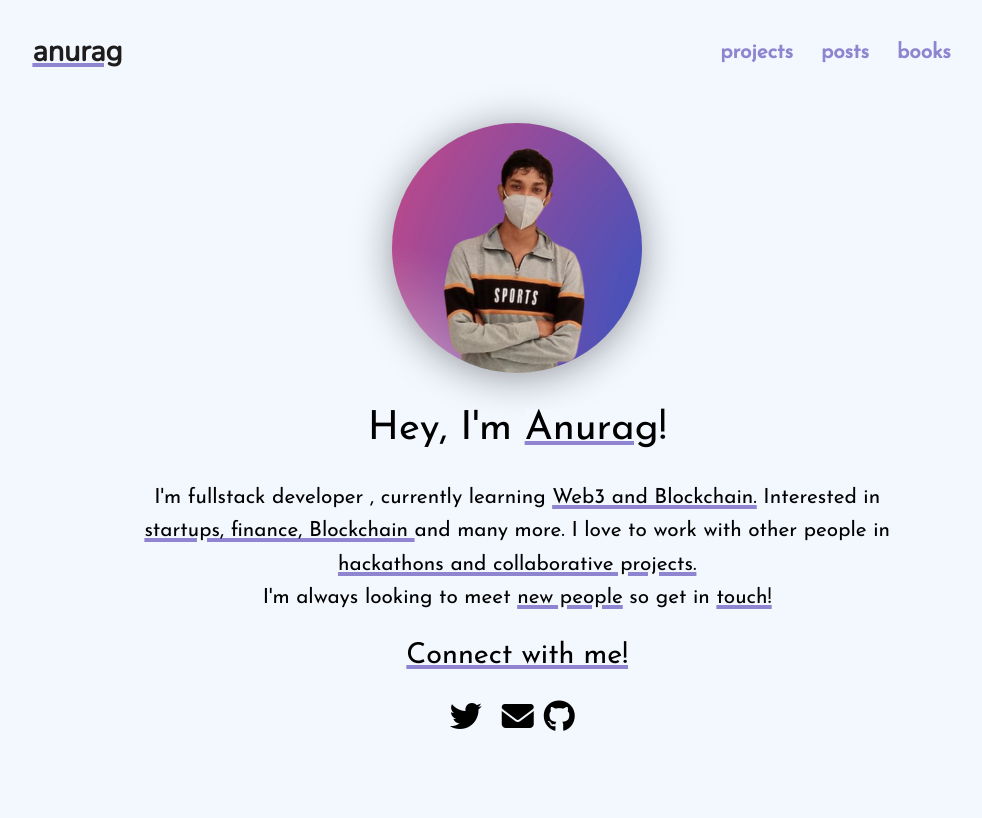
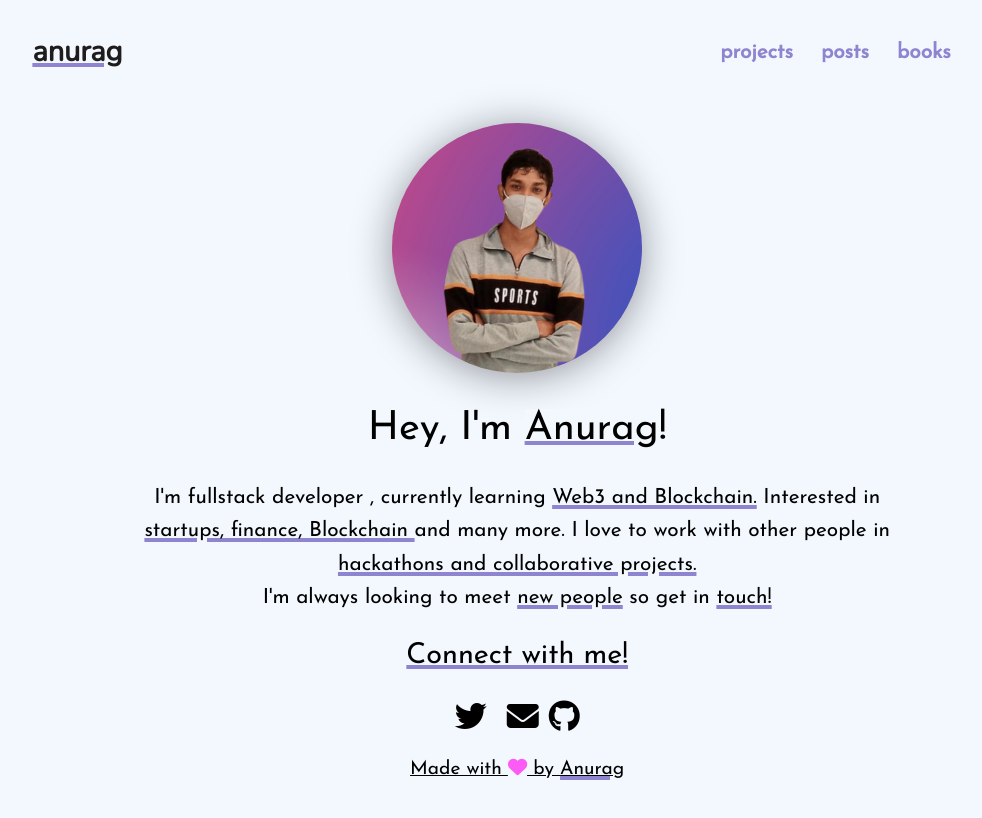
Before and after one commit to anuragts/oldsite, a Vue app: page / in a window 1280 px wide. Shown: the top 818 px of the page, without its empty margins (142-1124 px from the left). Built offline with nearby package versions, Linux system fonts and the light colour scheme.

Commit message:
feat[Made With]

```diff
--- a/src/components/Contact.vue
+++ b/src/components/Contact.vue
@@ -3,10 +3,15 @@
   <a href="https://twitter.com/theanuragdev" class="icon"> <i class="fa-brands fa-twitter"></i></a>
   <a href="mailto:anuragsharma011011@gmail.com" class="icon"><i class="fa fa-envelope" aria-hidden="true"></i>
   <a href="https://github.com/Anurag30112003" class="icon"><i class="fa-brands fa-github"></i></a>
+  <div class="mdw">Made with  <i class="fa-solid fa-heart" style="color: rgb(253, 91, 245);"></i> by <span class="cnt"> Anurag</span></div>
 </a>
 </div>
 </template>
 <style scoped>
+.mdw{
+    margin-top: 0.5rem;
+    font-size: 1.2rem;
+}
 .icon{
     margin-left: 10px;
     margin-right: 10px;
@@ -21,4 +26,9 @@
     font-size: 2rem;
     line-height: 1.6;
 }
+.cnt {
+  text-decoration: underline;
+  text-decoration-color: var(--third);
+  text-decoration-thickness: 0.25rem;
+}
 </style>
```
